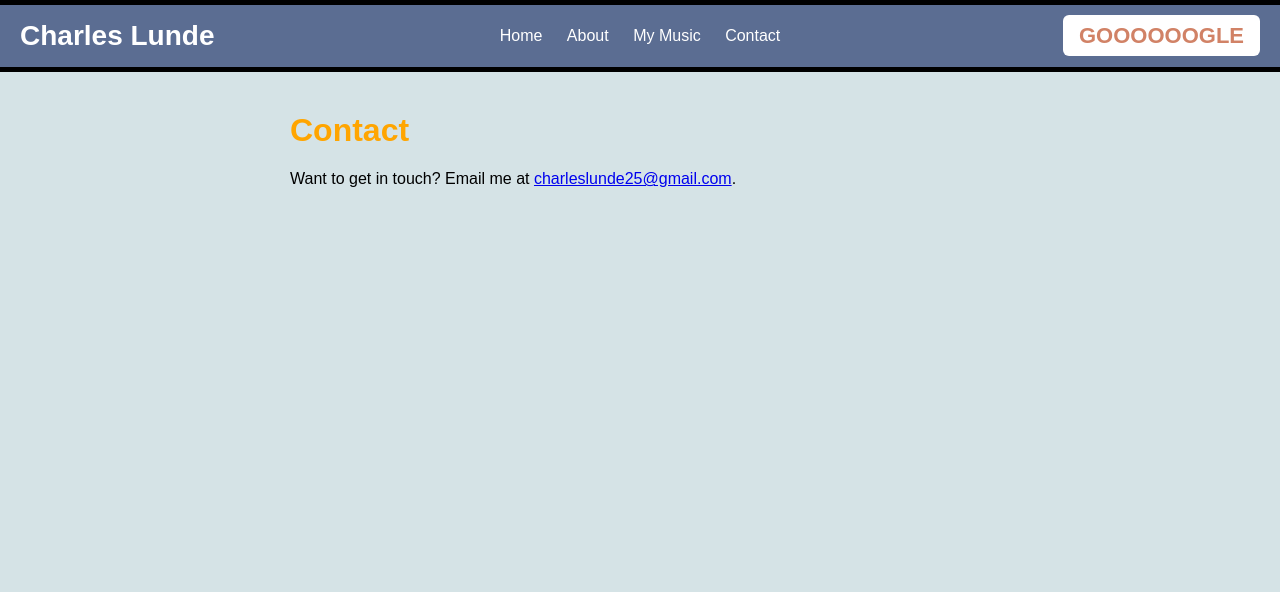
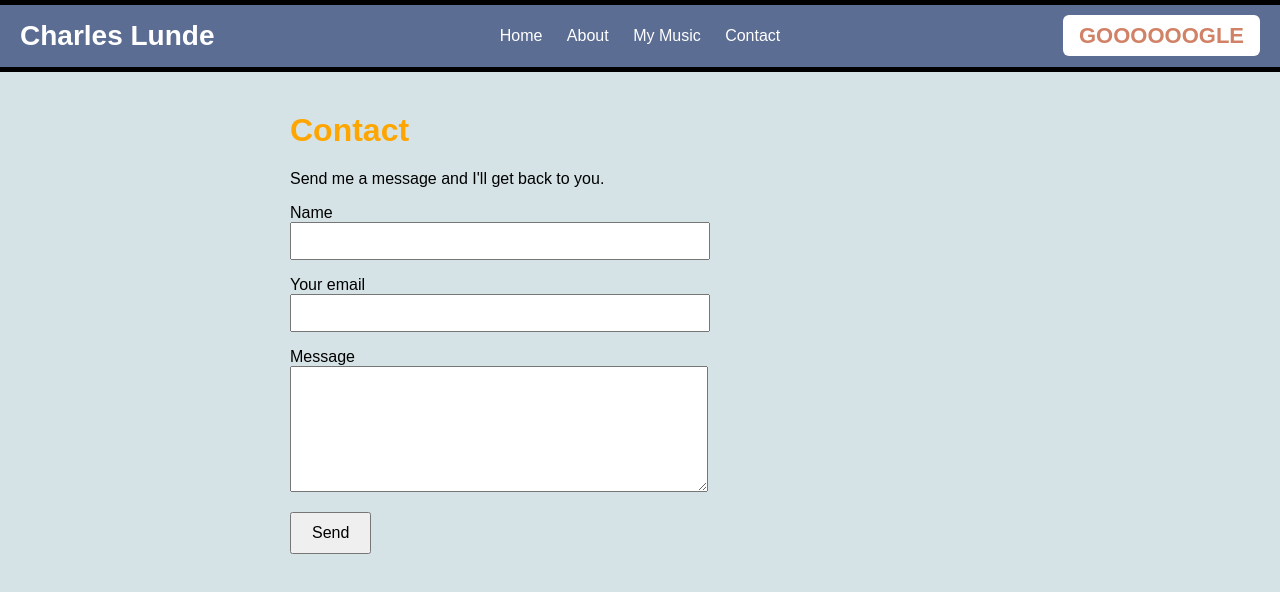
Before and after one commit to charleslunde/my-website, a plain HTML site: page contact.html in a window 1280 px wide. Drawn offline with Linux system fonts and the light colour scheme.

Commit message:
added contact form

```diff
--- a/contact.html
+++ b/contact.html
@@ -25,9 +25,30 @@
 </body>
 <main>
   <h1>Contact</h1>
-  <p>Want to get in touch? Email me at
-    <a href="mailto:charleslunde25@gmail.com">charleslunde25@gmail.com</a>.
-  </p>
+  <p>Send me a message and I'll get back to you.</p>
+
+  <form name="contact" method="POST" data-netlify="true" netlify-honeypot="bot-field">
+    <p style="display: none;">
+      <label>Don't fill this out: <input name="bot-field"></label>
+    </p>
+
+    <p>
+      <label for="name">Name</label><br>
+      <input type="text" id="name" name="name" required>
+    </p>
+
+    <p>
+      <label for="email">Your email</label><br>
+      <input type="email" id="email" name="email" required>
+    </p>
+
+    <p>
+      <label for="message">Message</label><br>
+      <textarea id="message" name="message" rows="6" required></textarea>
+    </p>
+
+    <button type="submit">Send</button>
+  </form>
 </main>
 </body>
 </html>
--- a/style.css
+++ b/style.css
@@ -67,3 +67,17 @@ main {
   margin: 40px auto;
   padding: 0 20px;
 }
+
+input, textarea {
+  width: 100%;
+  max-width: 400px;
+  padding: 8px;
+  font-family: inherit;
+  font-size: 16px;
+}
+
+button {
+  padding: 10px 20px;
+  font-size: 16px;
+  cursor: pointer;
+}
```
